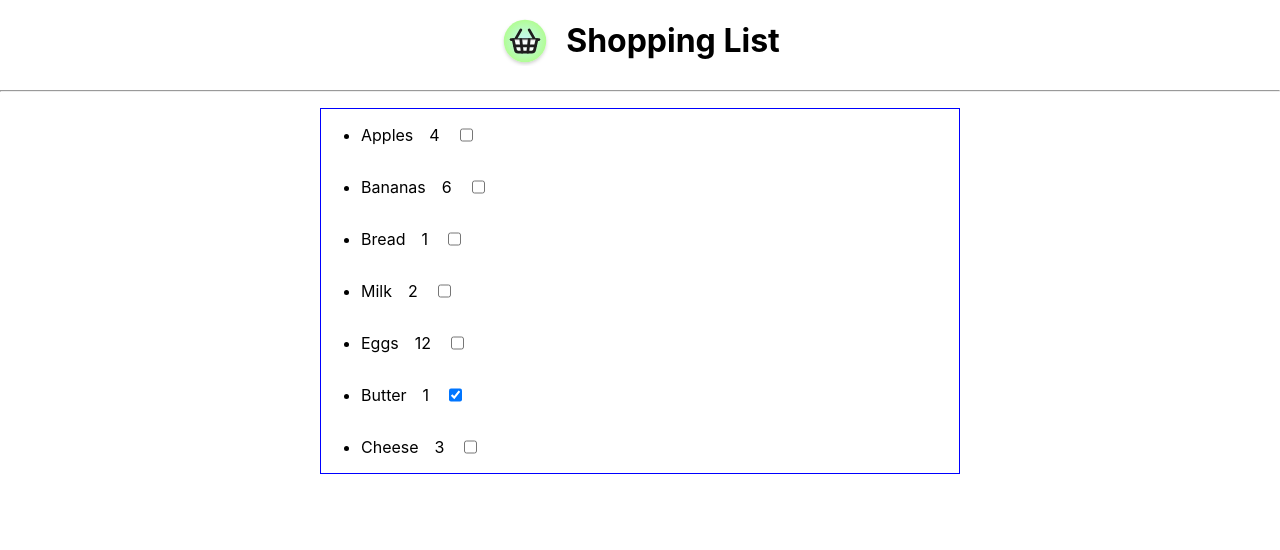
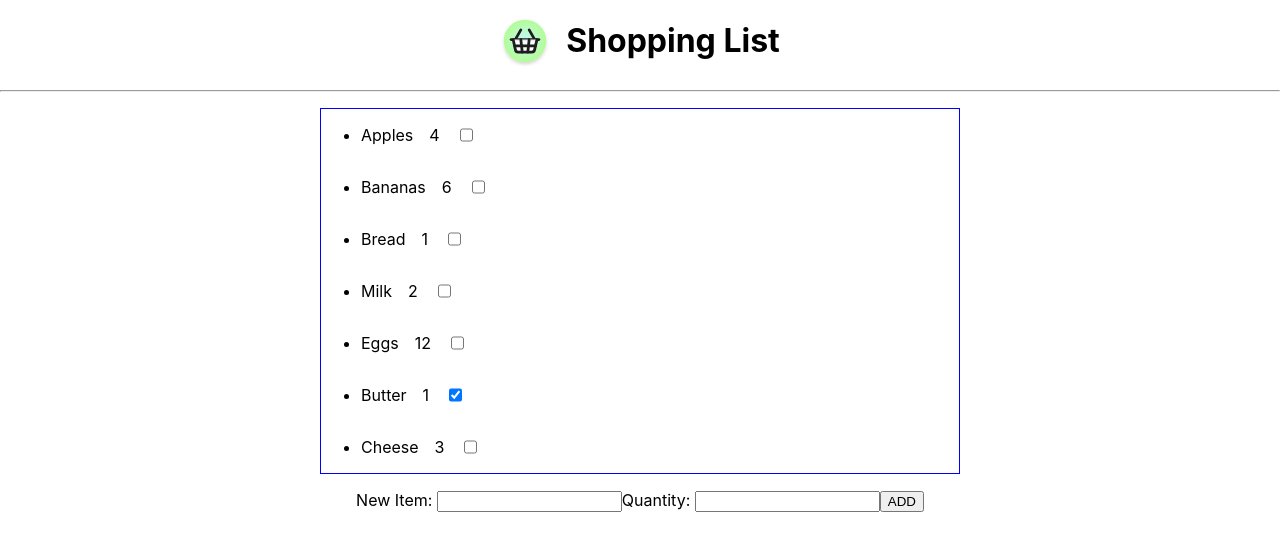
Before and after one commit to hstahelin/shopping-list, a React (Create React App) app: page / in a window 1280 px wide. Shown: the top 550 px of the page. Built offline with nearby package versions, Linux system fonts and the light colour scheme.

Commit message:
Add new item functionality

```diff
--- a/src/App.js
+++ b/src/App.js
@@ -1,18 +1,35 @@
 import "./App.css";
 
 import shoppingList from "./data/list.json";
+import { getId } from "./utils/utils";
 
 import Header from "./components/Header/Header";
 import ItemList from "./components/ItemList/ItemList";
 import { useState } from "react";
+import NewItem from "./components/NewItem/NewItem";
 
 function App() {
   const [itemList, setItemList] = useState(shoppingList);
+
+  function handleAddItem(event) {
+    event.preventDefault();
+    const newItem = {
+      id: getId(itemList),
+      name: event.target.newItem.value,
+      quantity: event.target.qty.value,
+      checked: false,
+    };
+    const newArr = [...itemList];
+    newArr.push(newItem);
+    setItemList(newArr);
+    event.target.reset();
+  }
 
   return (
     <div className="App">
       <Header />
       <ItemList itemList={itemList} />
+      <NewItem handleAddItem={handleAddItem} />
     </div>
   );
 }
--- /dev/null
+++ b/src/components/NewItem/NewItem.jsx
@@ -0,0 +1,17 @@
+import "./NewItem.css";
+
+function NewItem({ handleAddItem }) {
+  return (
+    <section className="new-item">
+      <form onSubmit={handleAddItem}>
+        <label htmlFor="newItem">New Item: </label>
+        <input type="text" name="newItem" id="newItem" />
+        <label htmlFor="qty">Quantity: </label>
+        <input type="number" name="qty" id="qty" />
+        <button type="submit">ADD</button>
+      </form>
+    </section>
+  );
+}
+
+export default NewItem;
--- a/src/data/list.json
+++ b/src/data/list.json
@@ -1,12 +1,12 @@
 [
   {
-    "id": 1,
+    "id": 11,
     "name": "Apples",
     "quantity": 4,
     "checked": false
   },
   {
-    "id": 2,
+    "id": 22,
     "name": "Bananas",
     "quantity": 6,
     "checked": false
--- /dev/null
+++ b/src/utils/utils.js
@@ -0,0 +1,3 @@
+export function getId(arr) {
+  return arr.sort((a, b) => a.id - b.id)[arr.length - 1].id + 1;
+}
```
Also changed, not shown: src/components/NewItem/NewItem.css (added).
